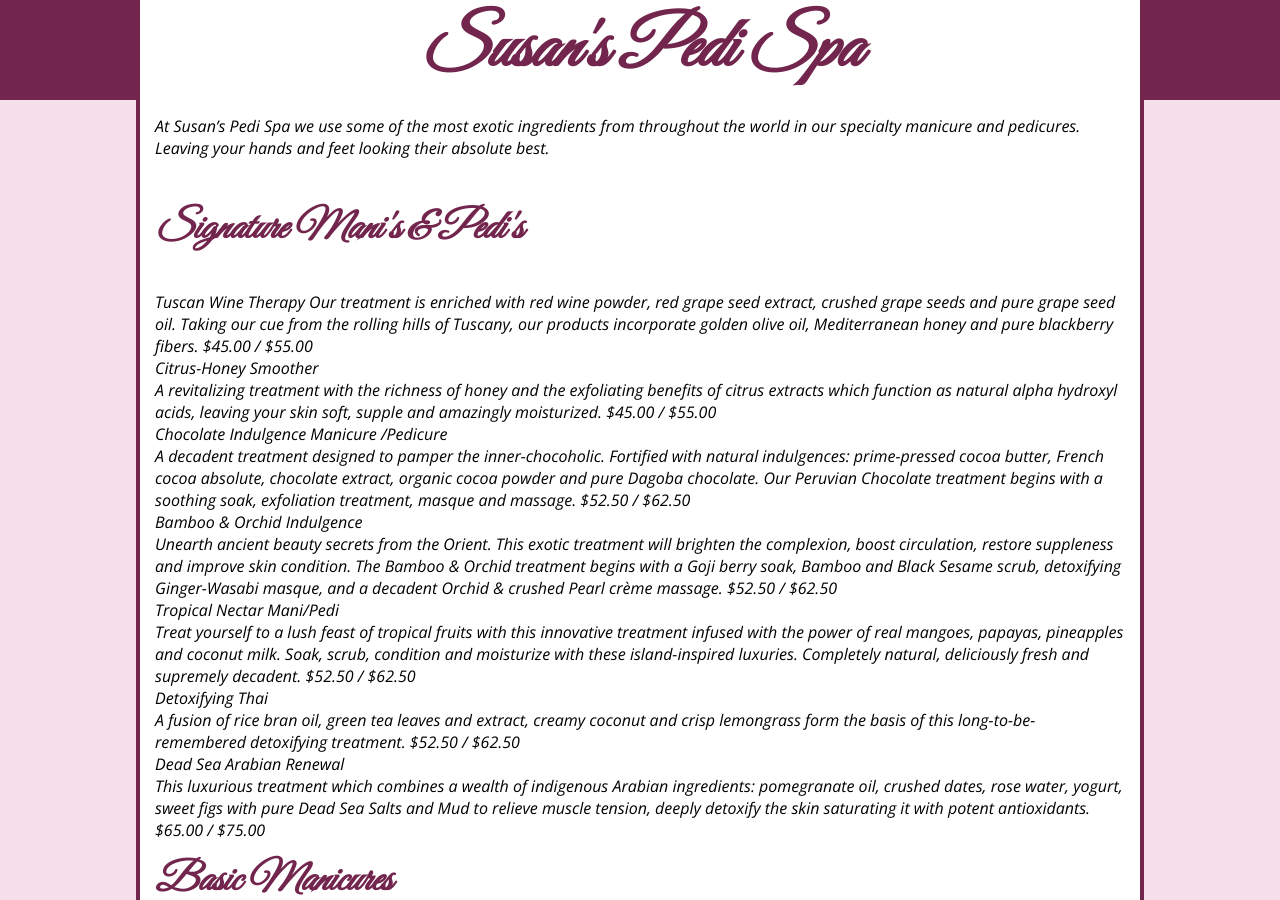
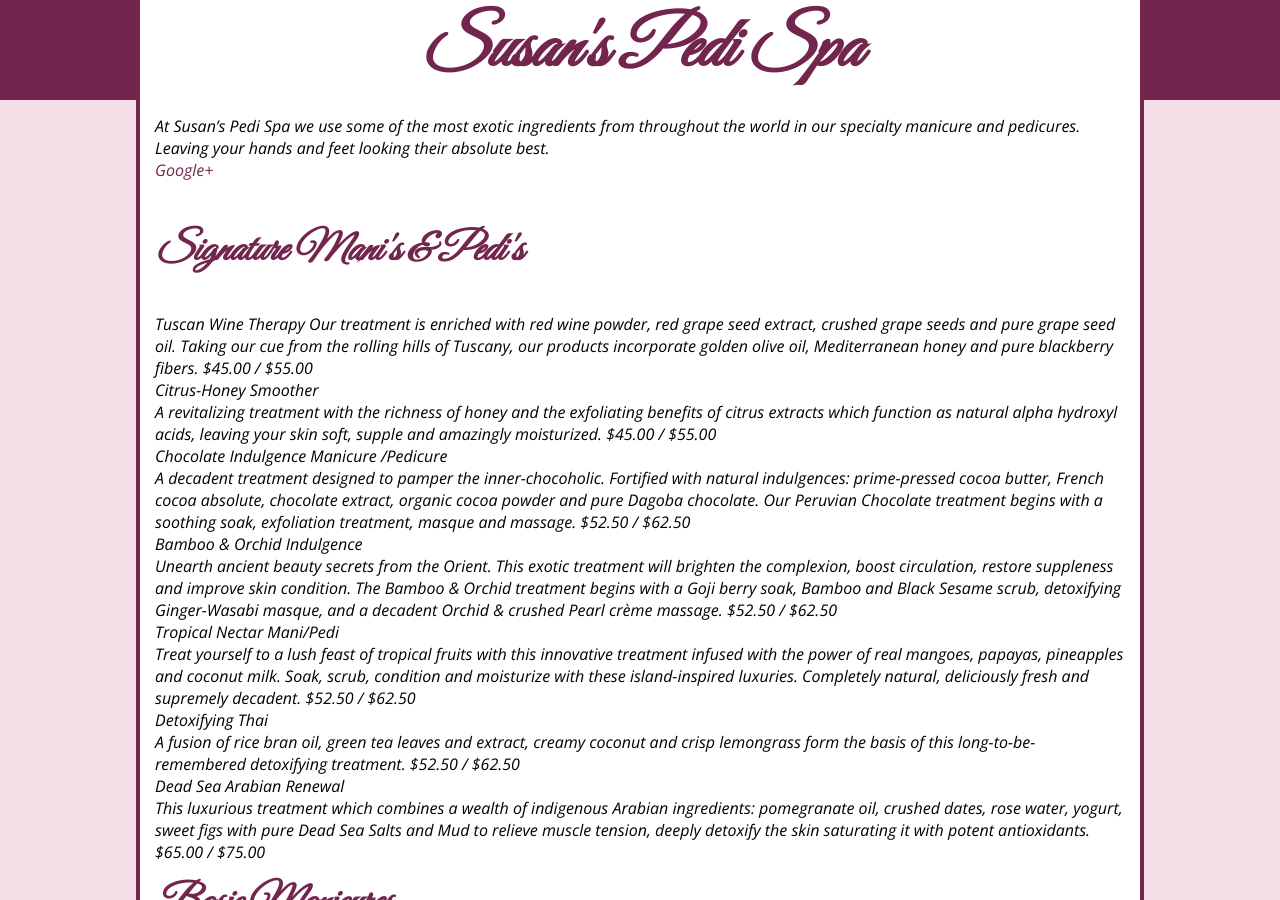
Before and after one commit to susanspedispa/susanspedispa.github.io, a Jekyll site: the page built from index.html, in a window 1280 px wide and 900 px high. Built offline with Jekyll 4.4.1, drawn with Linux system fonts in a browser that asks for light colours.

Commit message:
Update intro.html

```diff
--- a/_includes/intro.html
+++ b/_includes/intro.html
@@ -1 +1,2 @@
 <p>At Susan’s Pedi Spa we use some of the most exotic ingredients from throughout the world in our specialty manicure and pedicures. Leaving your hands and feet looking their absolute best. </p>
+<a href="https://plus.google.com/103319507476623802624" rel="publisher">Google+</a>
```
